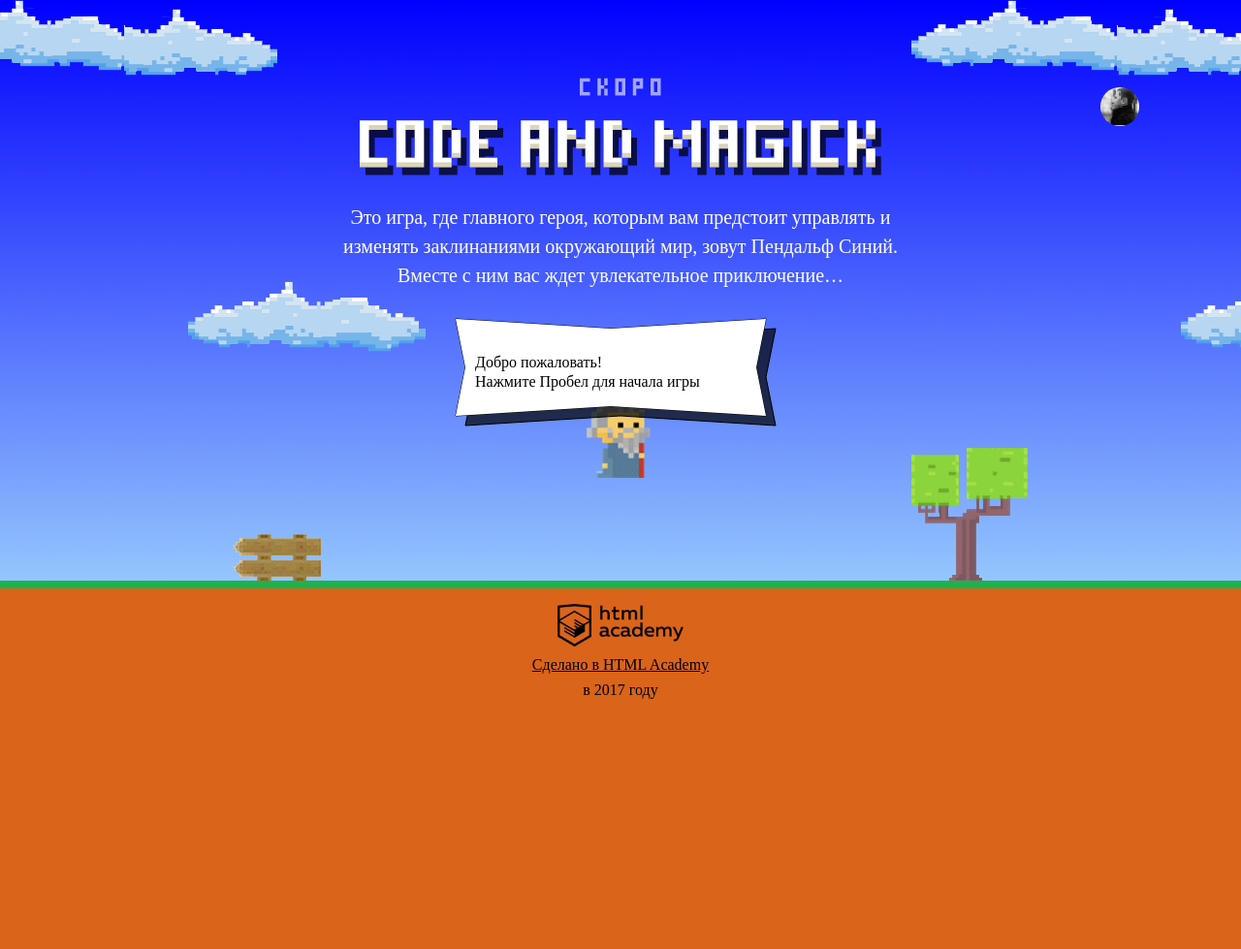
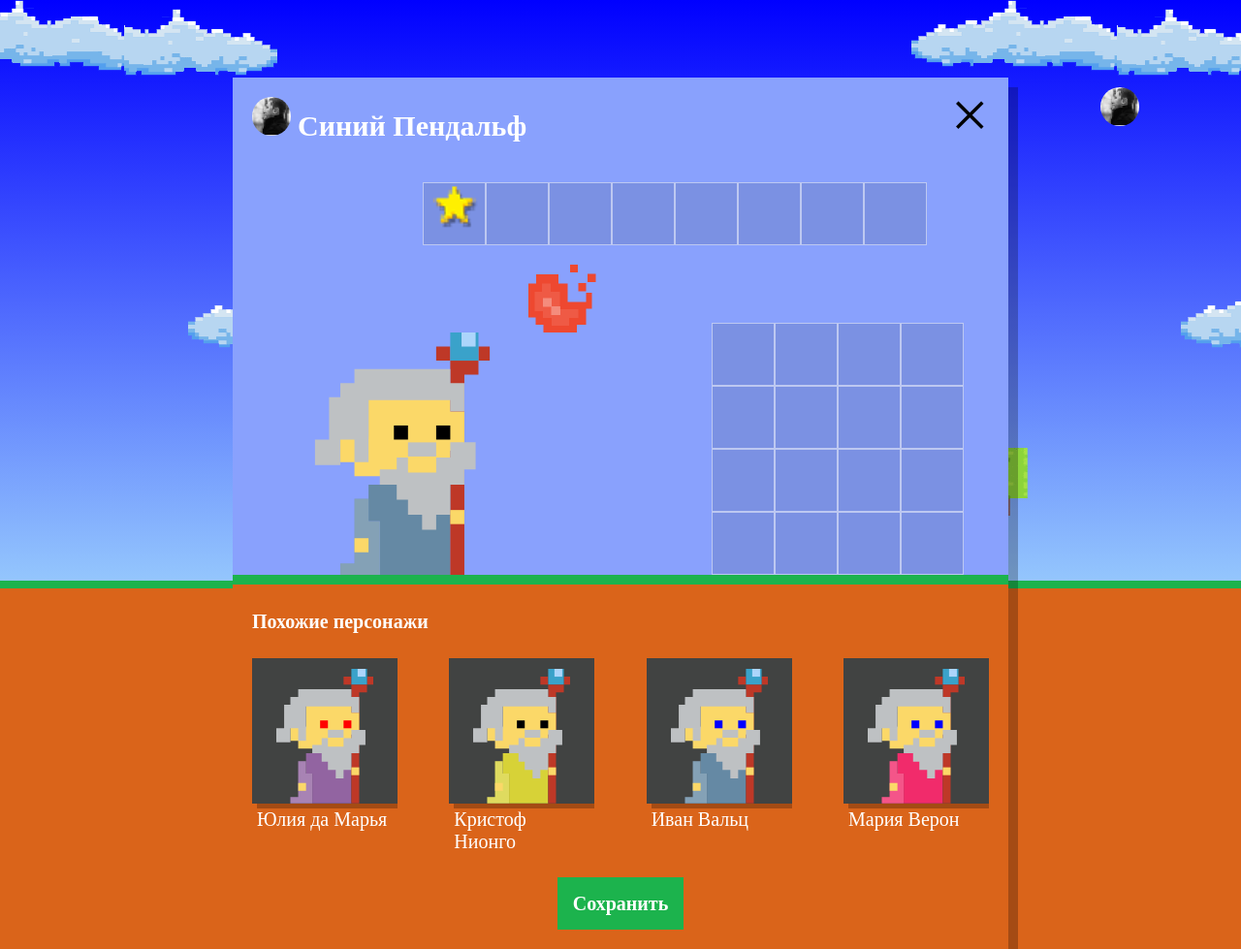
Before and after one commit to whosemivan/code-and-magick, a website: page index.html in a window 1280 px wide. Shown: the whole page at 97% size. Before the commit the page ends 800 px from the top, so only its background shows below. Drawn offline with Linux system fonts and the light colour scheme; a web font is replaced by a local one.

Commit message:
Реализовал вывод списка похожих магов

```diff
--- a/index.html
+++ b/index.html
@@ -174,6 +174,7 @@
   }
 
   </script>
+  <script src="js/setup.js"></script>
   <script src="js/stat.js"></script>
   <script src="js/game.js"></script>
 </body>
--- /dev/null
+++ b/js/setup.js
@@ -0,0 +1,55 @@
+'use strict';
+
+var WIZARD_NAMES = ['Иван', 'Хуан Себастьян', 'Мария', 'Кристоф', 'Виктор',
+  'Юлия', 'Люпита', 'Вашингтон'
+];
+
+var WIZARD_SURNAMES = ['да Марья', 'Верон', 'Мирабелла', 'Вальц', 'Онопко',
+  'Топольницкая', 'Нионго', 'Ирвинг'
+];
+
+var WIZARD_COAT_COLOR = ['rgb(101, 137, 164)', 'rgb(241, 43, 107)',
+  'rgb(146, 100, 161)', 'rgb(56, 159, 117)', 'rgb(215, 210, 55)', 'rgb(0, 0, 0)'
+];
+
+var WIZARD_EYES_COLOR = ['black', 'red', 'blue', 'yellow', 'green'];
+
+var userDialog = document.querySelector('.setup');
+userDialog.classList.remove('hidden');
+
+var similarListElement = userDialog.querySelector('.setup-similar-list');
+
+var similarWizardTemplate = document.querySelector('#similar-wizard-template')
+  .content
+  .querySelector('.setup-similar-item');
+
+
+var CreateWizard = function (wizardNames, wizardSurnames, coatColor, eyesColor) {
+  this.name = wizardNames[Math.floor(Math.random() * wizardNames.length)] + ' ' + wizardSurnames[Math.floor(Math.random() * wizardSurnames.length)];
+  this.coatColor = coatColor[Math.floor(Math.random() * coatColor.length)];
+  this.eyesColor = eyesColor[Math.floor(Math.random() * eyesColor.length)];
+};
+
+var wizards = [];
+
+for (var j = 0; j < 4; j++) {
+  wizards[j] = new CreateWizard(WIZARD_NAMES, WIZARD_SURNAMES, WIZARD_COAT_COLOR, WIZARD_EYES_COLOR);
+}
+
+var renderWizard = function (wizard) {
+  var wizardElement = similarWizardTemplate.cloneNode(true);
+
+  wizardElement.querySelector('.setup-similar-label').textContent = wizard.name;
+  wizardElement.querySelector('.wizard-coat').style.fill = wizard.coatColor;
+  wizardElement.querySelector('.wizard-eyes').style.fill = wizard.eyesColor;
+
+  return wizardElement;
+};
+
+var fragment = document.createDocumentFragment();
+for (var i = 0; i < wizards.length; i++) {
+  fragment.appendChild(renderWizard(wizards[i]));
+}
+similarListElement.appendChild(fragment);
+
+userDialog.querySelector('.setup-similar').classList.remove('hidden');
```
